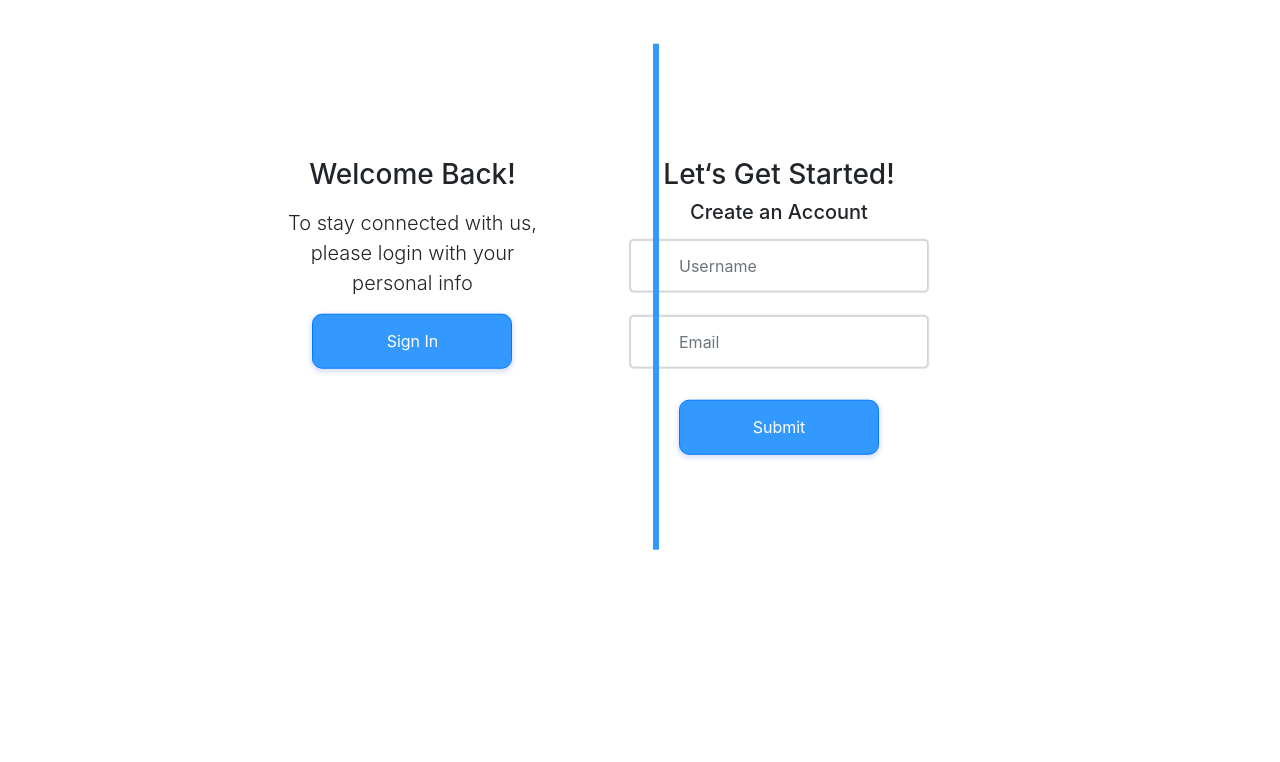
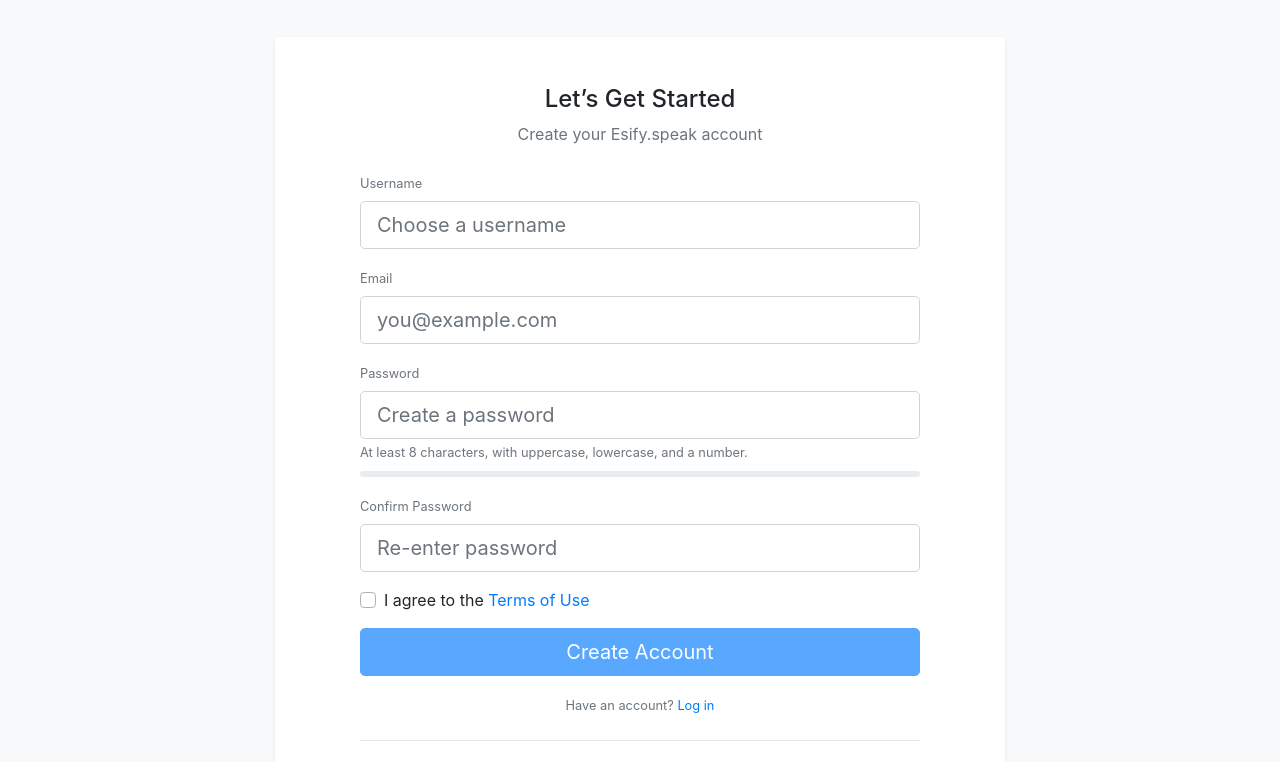
Before and after one commit to Emm-aan1/esify.landing.page, a plain HTML site: page signUp.html in a window 1280 px wide. Shown: the part 94-856 px from the top of the page. Before the commit the page ends 800 px from the top, so only its background shows below. Drawn offline with Linux system fonts and the light colour scheme.

Commit message:
update signup

```diff
--- a/signUp.html
+++ b/signUp.html
@@ -8,89 +8,185 @@
   <title>Sign Up</title>
 
   <link rel="stylesheet" href="bootstrap/bootstrap.min.css">
-
-  <style>
-    * {
-      margin: 0;
-      padding: 0;
-      box-sizing: border-box;
-    }
-
-    body {
-      width: 50%;
-      position: absolute;
-      top: 50%;
-      left: 45%;
-      transform: translate(-45%, -50%);
-    }
-
-    form .form-group input {
-      box-shadow: 0 0 1px 1px rgba(0, 0, 0, 0.15);
-      padding: 25px 0 25px 30px;
-    }
-
-    .sign button {
-      width: 200px;
-      height: 55px;
-      background: #3399FF;
-      box-shadow: 0px 2px 5px 1px rgba(39, 87, 211, 0.2);
-      border-radius: 10px;
-    }
-
-    hr {
-      position: absolute;
-      width: 500px;
-      height: 0px;
-      left: 18%;
-      top: 15vh;
-      border: 3px solid #3399FF;
-      transform: rotate(90deg);
-    }
-
-    @media(max-width:768px) {
-      .first-sign {
-        position: relative;
-        left: 10%;
-      }
-
-      hr {
-        display: none;
-      }
-    }
-  </style>
+  <link rel="preconnect" href="https://fonts.gstatic.com" crossorigin>
+  <link rel="stylesheet" href="https://cdnjs.cloudflare.com/ajax/libs/font-awesome/6.5.0/css/all.min.css">
 </head>
 
 <body>
+  <div id="header-include" data-active="account"></div>
 
-  <div class="sign first-sign text-center d-float float-left mb-5">
-    <p class="h3 mb-3">Welcome Back!</p>
-    <p class="lead">
-      To stay connected with us,<br> please login with your<br> personal info
-    </p>
-    <button type="button" class="btn btn-primary">Sign In</button>
-  </div>
+  <main class="bg-light py-3">
+    <div class="container py-4">
+      <div class="row justify-content-center">
+        <div class="col-12 col-xl-8 col-lg-9">
+          <div class="card border-0 shadow-sm">
+            <div class="card-body p-4 p-md-5">
+              <h1 class="h4 mb-2 text-center">Let’s Get Started</h1>
+              <p class="text-muted text-center mb-4">Create your Esify.speak account</p>
 
-  <hr>
+              <form id="signup-form" novalidate class="mx-auto" style="max-width: 560px;">
+                <div class="form-group">
+                  <label for="username" class="small text-muted">Username</label>
+                  <input type="text" class="form-control form-control-lg" id="username" placeholder="Choose a username"
+                    required>
+                </div>
 
+                <div class="form-group">
+                  <label for="email" class="small text-muted">Email</label>
+                  <input type="email" class="form-control form-control-lg" id="email" placeholder="you@example.com"
+                    required>
+                </div>
 
-  <div class="sign text-center d-float float-right">
-    <p class="h3">Let&lsquo;s Get Started!</p>
-    <p class="h5 mb-3">Create an Account</p>
+                <div class="form-group mb-2">
+                  <label for="password" class="small text-muted">Password</label>
+                  <input type="password" class="form-control form-control-lg" id="password"
+                    placeholder="Create a password" required autocomplete="new-password" aria-describedby="pwHelp">
+                  <small id="pwHelp" class="form-text text-muted">At least 8 characters, with uppercase, lowercase, and
+                    a number.</small>
+                </div>
 
-    <form>
-      <div class="form-group">
-        <input type="text" class="form-control pl-5" id="exampleInputText" placeholder="Username">
+                <div class="progress mb-3" style="height:6px;">
+                  <div id="pwStrength" class="progress-bar" role="progressbar" style="width:0%"></div>
+                </div>
+
+                <div class="form-group">
+                  <label for="confirm" class="small text-muted">Confirm Password</label>
+                  <input type="password" class="form-control form-control-lg" id="confirm"
+                    placeholder="Re-enter password" required autocomplete="new-password">
+                </div>
+
+                <div class="custom-control custom-checkbox mb-3">
+                  <input type="checkbox" class="custom-control-input" id="terms" required>
+                  <label class="custom-control-label" for="terms">I agree to the <a href="#">Terms of Use</a></label>
+                </div>
+
+                <button type="submit" id="signup-btn" class="btn btn-primary btn-lg btn-block" disabled>Create
+                  Account</button>
+
+                <div class="text-center mt-3">
+                  <small class="text-muted">Have an account? <a href="login.html">Log in</a></small>
+                </div>
+
+                <hr class="my-4">
+
+                <button type="button" id="facebook-btn" class="btn btn-outline-primary btn-block">
+                  <i class="fab fa-facebook-f mr-2"></i> Continue with Facebook
+                </button>
+              </form>
+
+            </div>
+          </div>
+        </div>
       </div>
-      <div class="form-group mt-4">
-        <input type="password" class="form-control pl-5" id="exampleInputPassword1" placeholder="Email">
+    </div>
+  </main>
+
+  <div id="footer-include"></div>
+
+  <div class="modal fade" id="wipModal" tabindex="-1" role="dialog" aria-labelledby="wipModalLabel" aria-hidden="true">
+    <div class="modal-dialog modal-dialog-centered" role="document">
+      <div class="modal-content">
+        <div class="modal-body p-4">
+          <h5 id="wipModalLabel" class="mb-1">Still in progress</h5>
+          <p class="mb-2 text-muted">This feature isn’t available yet. We’re working on it.</p>
+          <small class="text-muted d-block">Please check back later.</small>
+        </div>
+        <div class="modal-footer border-0 pt-0">
+          <button type="button" class="btn btn-primary" data-dismiss="modal">Okay</button>
+        </div>
       </div>
-      <button type="submit" class="btn btn-primary mt-3">Submit</button>
-    </form>
+    </div>
   </div>
 
   <script src="bootstrap/jquery-3.5.1.slim.min.js"></script>
   <script src="bootstrap/popper.min.js"></script>
   <script src="bootstrap/bootstrap.min.js"></script>
+  <script src="include.js"></script>
+  <script>
+    (function () {
+      var form = document.getElementById('signup-form');
+      var btn = document.getElementById('signup-btn');
+      var fb = document.getElementById('facebook-btn');
+
+      var user = document.getElementById('username');
+      var email = document.getElementById('email');
+      var pw = document.getElementById('password');
+      var cf = document.getElementById('confirm');
+      var terms = document.getElementById('terms');
+      var bar = document.getElementById('pwStrength');
+
+      function score(v) {
+        var s = 0;
+        if (v.length >= 8) s += 25;
+        if (/[a-z]/.test(v)) s += 25;
+        if (/[A-Z]/.test(v)) s += 25;
+        if (/\d/.test(v)) s += 25;
+        return s;
+      }
+
+      function updateBar() {
+        var v = pw.value || '';
+        var s = score(v);
+        bar.style.width = s + '%';
+        bar.className = 'progress-bar';
+        if (s < 50) bar.classList.add('bg-danger');
+        else if (s < 75) bar.classList.add('bg-warning');
+        else bar.classList.add('bg-success');
+      }
+
+      function validPassword() {
+        var v = pw.value || '';
+        return v.length >= 8 && /[a-z]/.test(v) && /[A-Z]/.test(v) && /\d/.test(v);
+      }
+
+      function validMatch() {
+        return cf.value && pw.value && cf.value === pw.value;
+      }
+
+      function allValid() {
+        return user.value.trim().length > 0 &&
+          email.checkValidity() &&
+          validPassword() &&
+          validMatch() &&
+          terms.checked;
+      }
+
+      function refresh() {
+        updateBar();
+        btn.disabled = !allValid();
+      }
+
+      ['input', 'blur'].forEach(function (evt) {
+        user.addEventListener(evt, refresh);
+        email.addEventListener(evt, refresh);
+        pw.addEventListener(evt, refresh);
+        cf.addEventListener(evt, refresh);
+      });
+      terms.addEventListener('change', refresh);
+
+      fb.addEventListener('click', function () {
+        $('#wipModal').modal('show');
+      });
+
+      form.addEventListener('submit', function (e) {
+        if (!allValid()) {
+          e.preventDefault();
+          return;
+        }
+        e.preventDefault();
+        btn.disabled = true;
+        btn.innerText = 'Please wait...';
+        $('#wipModal').modal('show');
+      });
+
+      $('#wipModal').on('hidden.bs.modal', function () {
+        btn.disabled = false;
+        btn.innerText = 'Create Account';
+      });
+
+      refresh();
+    })();
+  </script>
 </body>
 
 </html>
```
Also changed, not shown: script.js (deleted).
